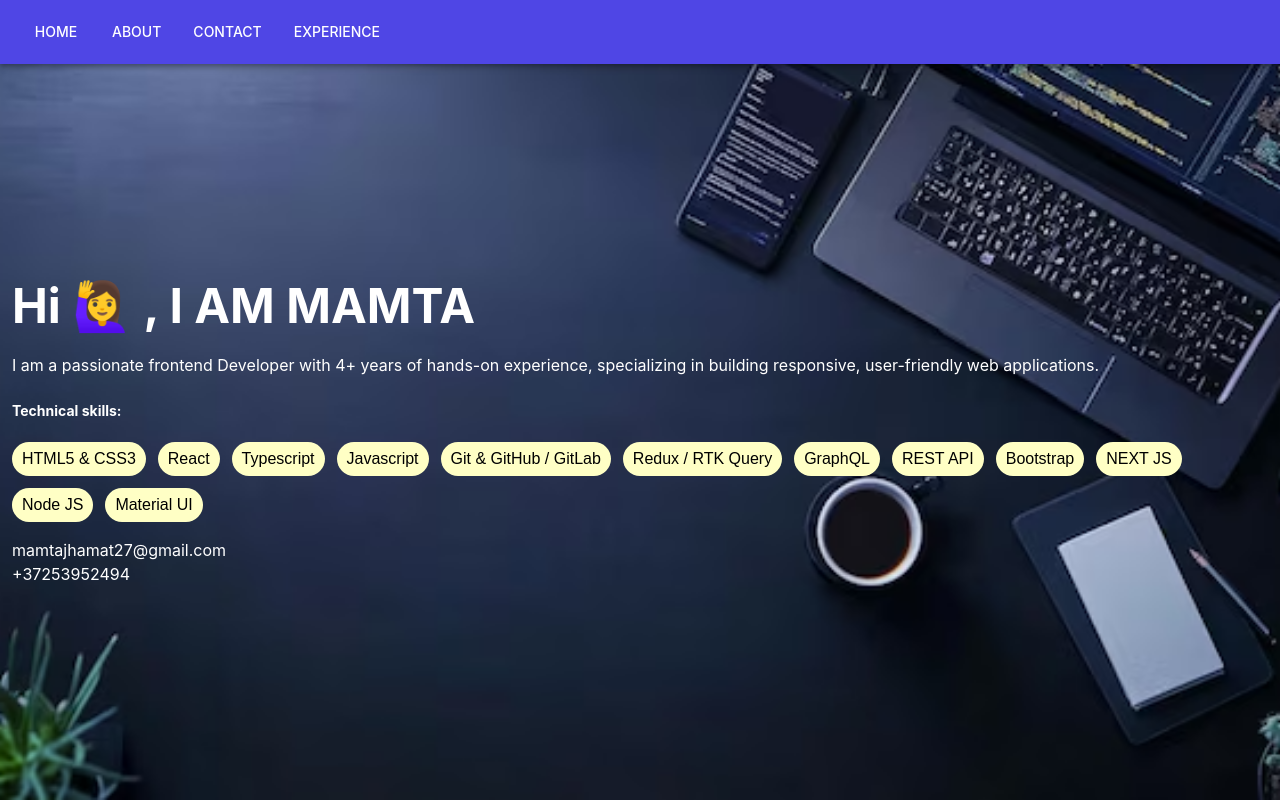
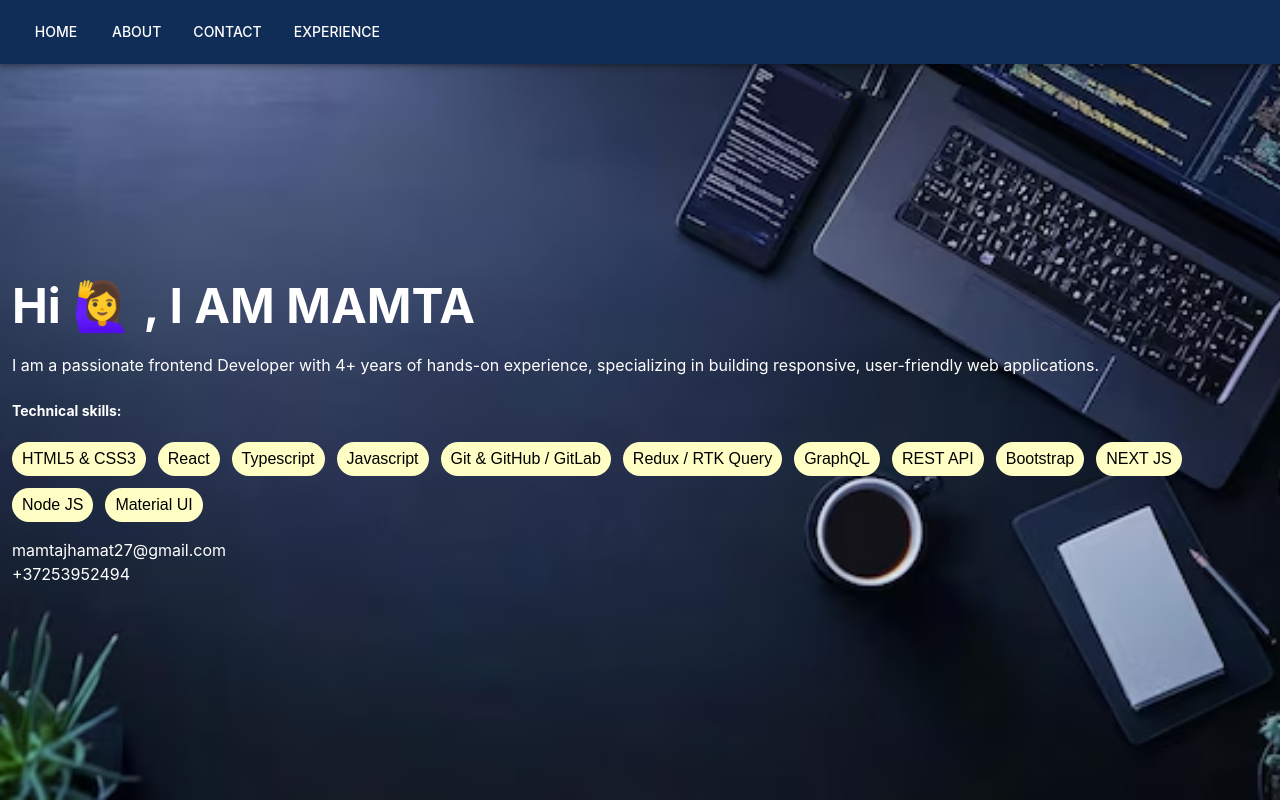
Before and after one commit to MamtaJhamat786/mamta-portfolio, a Next.js app: page / in a window 1280 px wide. Shown: the top 802 px of the page. Built offline with nearby package versions, Linux system fonts and the light colour scheme; some icons are missing.

Commit message:
change header color

```diff
--- a/src/app/components/NavBar.tsx
+++ b/src/app/components/NavBar.tsx
@@ -23,12 +23,12 @@ export default function NavBar() {
   return (
     <AppBar
       position="fixed"
-      color="primary"
       sx={{
         zIndex: 999,
         display: 'flex',
         flexDirection: 'row',
         justifyContent: 'space-between',
+        backgroundColor: 'primary.dark',
       }}
     >
       <Toolbar sx={{ display: 'flex', gap: 2 }}>
```
